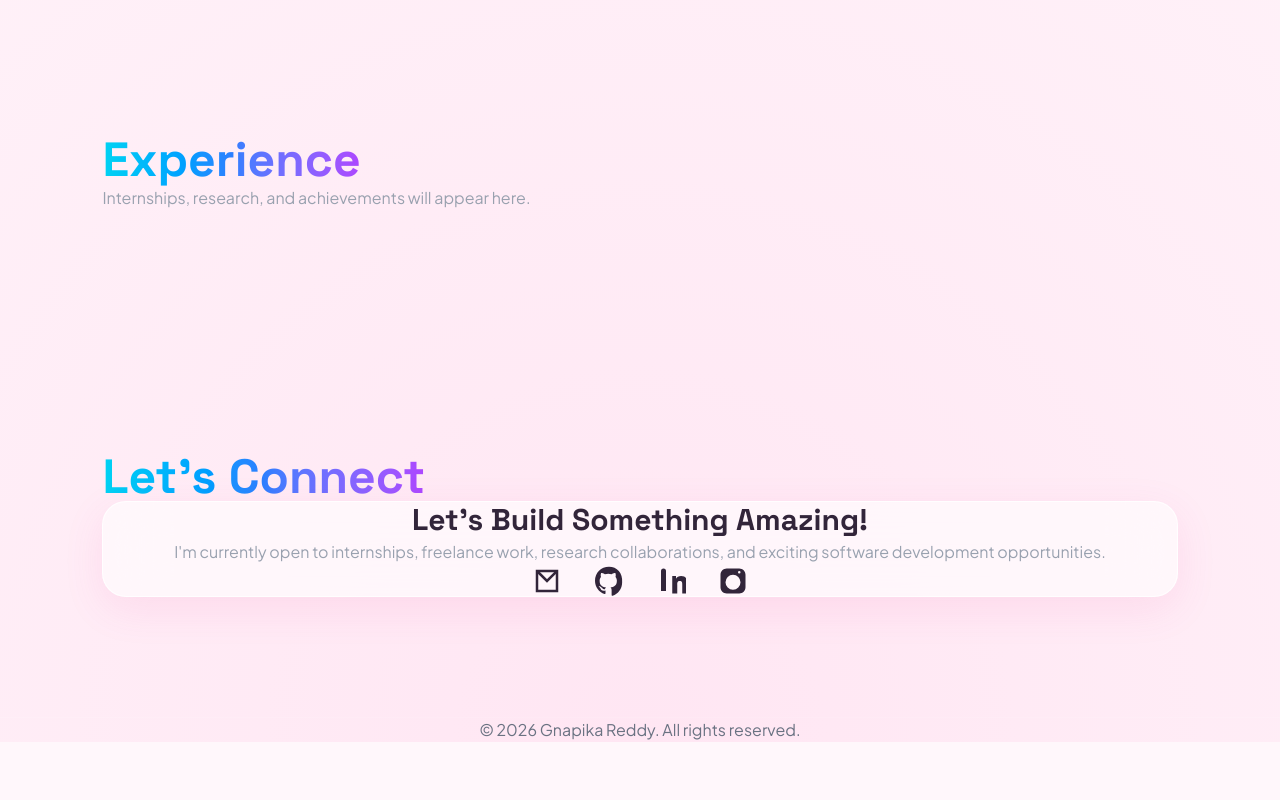
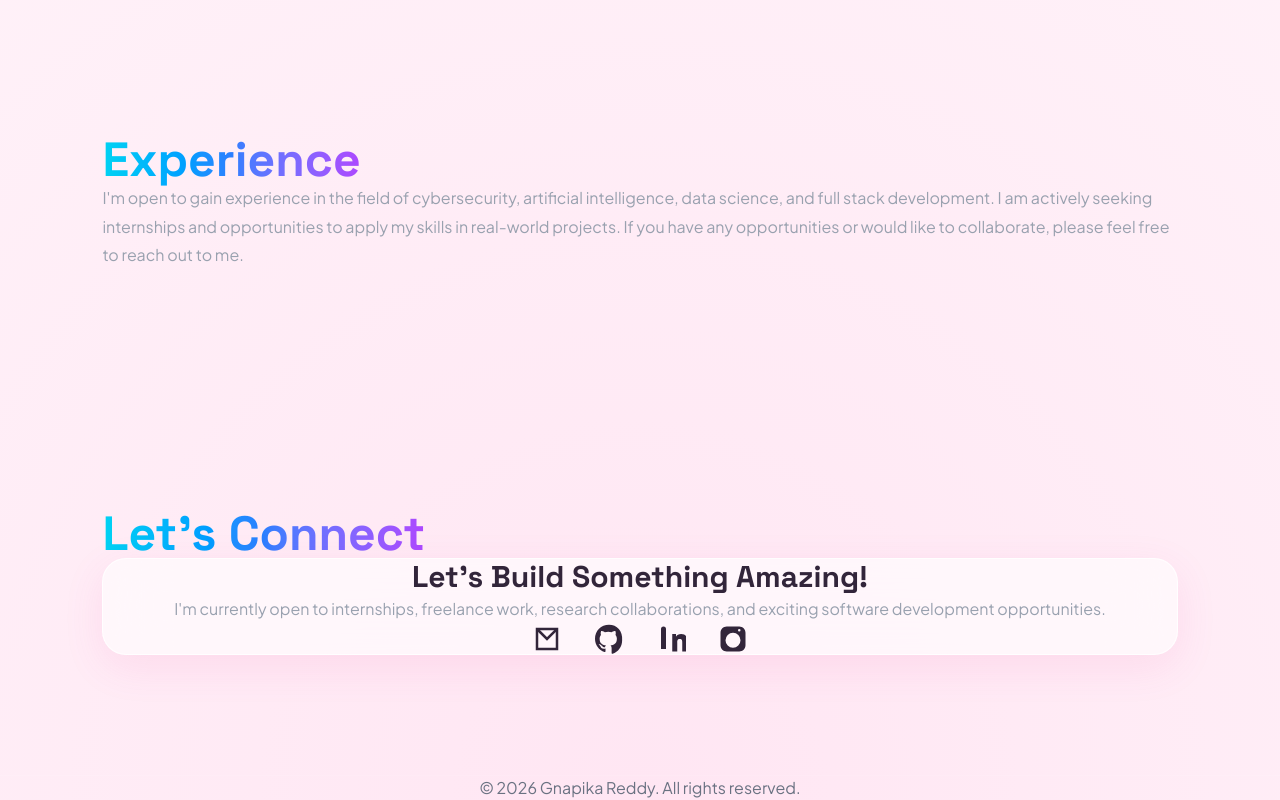
Before and after one commit to gnapiika/portfolio, a Next.js app: page / in a window 1280 px wide. Shown: the part 3214-4014 px from the top of the page. Before the commit the page ends 3956 px from the top, so only its background shows below. Built offline with nearby package versions, Linux system fonts and the light colour scheme.

Commit message:
Update Experience.tsx

```diff
--- a/components/sections/Experience.tsx
+++ b/components/sections/Experience.tsx
@@ -4,7 +4,7 @@ export default function Experience() {
   return (
     <Section id="experience" title="Experience">
       <p className="text-gray-400">
-        Internships, research, and achievements will appear here.
+        I'm open to gain experience in the field of cybersecurity, artificial intelligence, data science, and full stack development. I am actively seeking internships and opportunities to apply my skills in real-world projects. If you have any opportunities or would like to collaborate, please feel free to reach out to me.
       </p>
     </Section>
   );
```
